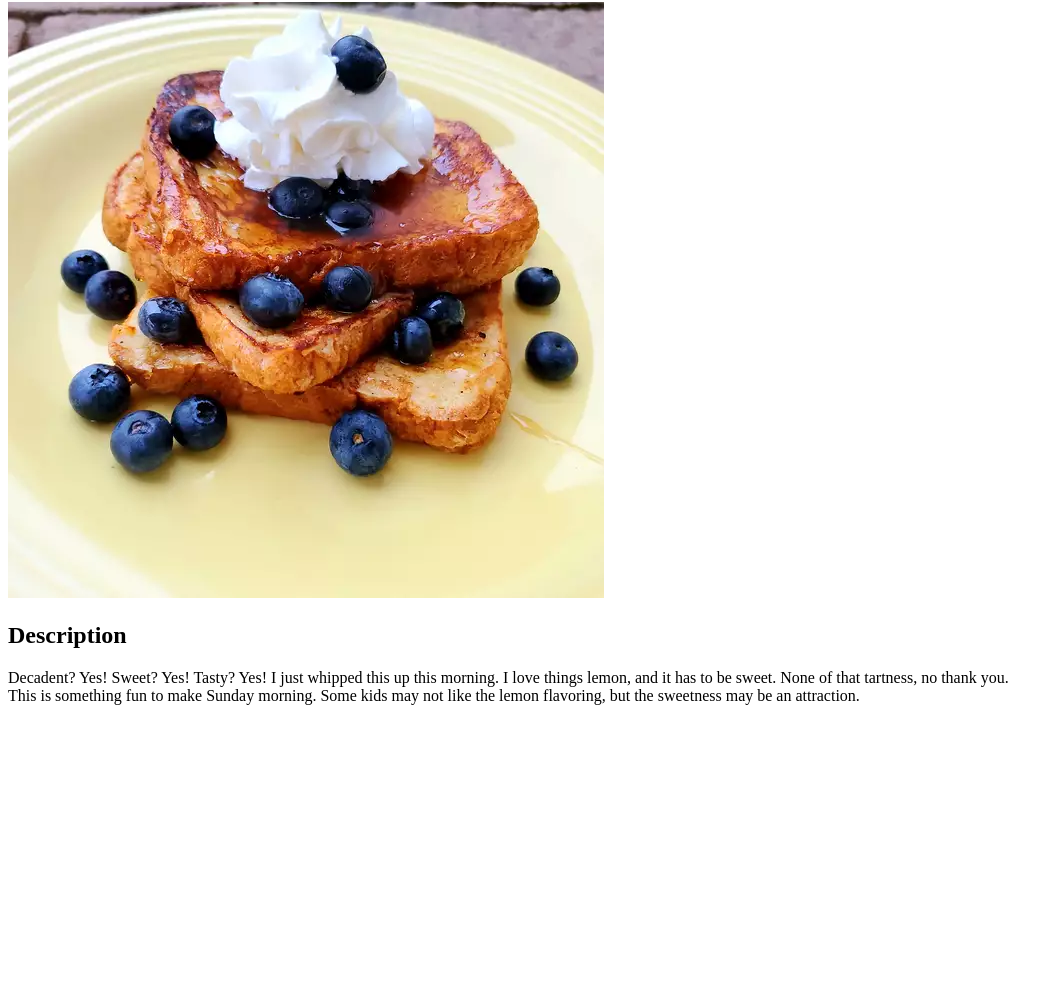
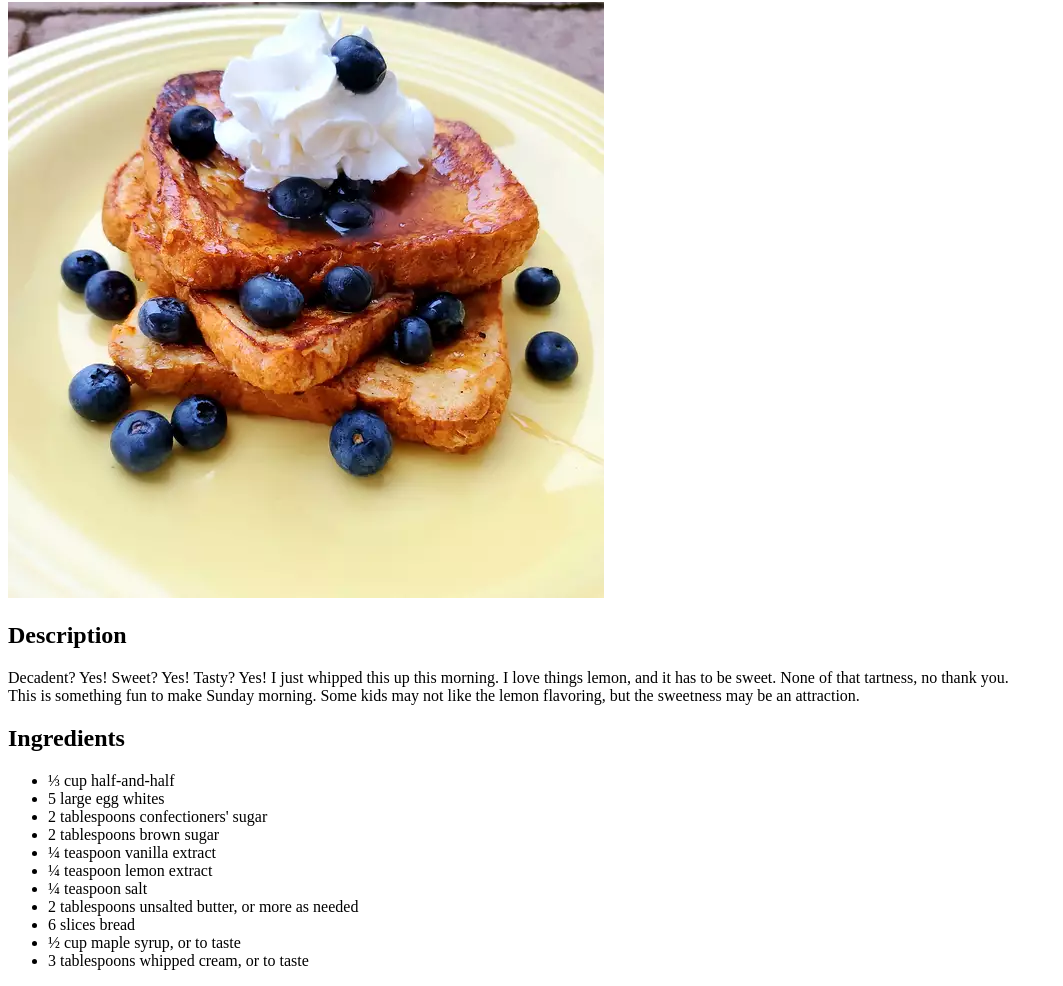
Before and after one commit to Warsame95/odin-recipes, a plain HTML site: page recipes/french_toast.html in a window 1280 px wide. Shown: the part 78-1064 px from the top of the page, without its empty margins (0-1063 px from the left). Before the commit the page ends 800 px from the top, so only its background shows below. Drawn offline with Linux system fonts and the light colour scheme.

Commit message:
Added french toast ingredients

```diff
--- a/recipes/french_toast.html
+++ b/recipes/french_toast.html
@@ -16,5 +16,21 @@
         <br>This is something fun to make Sunday morning. Some kids may not like the lemon flavoring, but the sweetness may be an attraction.
     </p>
 
+    <h2>Ingredients</h2>
+    <ul>
+        <li>⅓ cup half-and-half</li>
+        <li>5 large egg whites</li>
+        <li>2 tablespoons confectioners' sugar</li>
+        <li>2 tablespoons brown sugar</li>
+        <li>¼ teaspoon vanilla extract</li>
+        <li>¼ teaspoon lemon extract</li>
+        <li>¼ teaspoon salt</li>
+        <li>2 tablespoons unsalted butter, or more as needed</li>
+        <li>6 slices bread</li>
+        <li>½ cup maple syrup, or to taste</li>
+        <li>3 tablespoons whipped cream, or to taste</li>
+    </ul>
+
+
 </body>
 </html>
```
